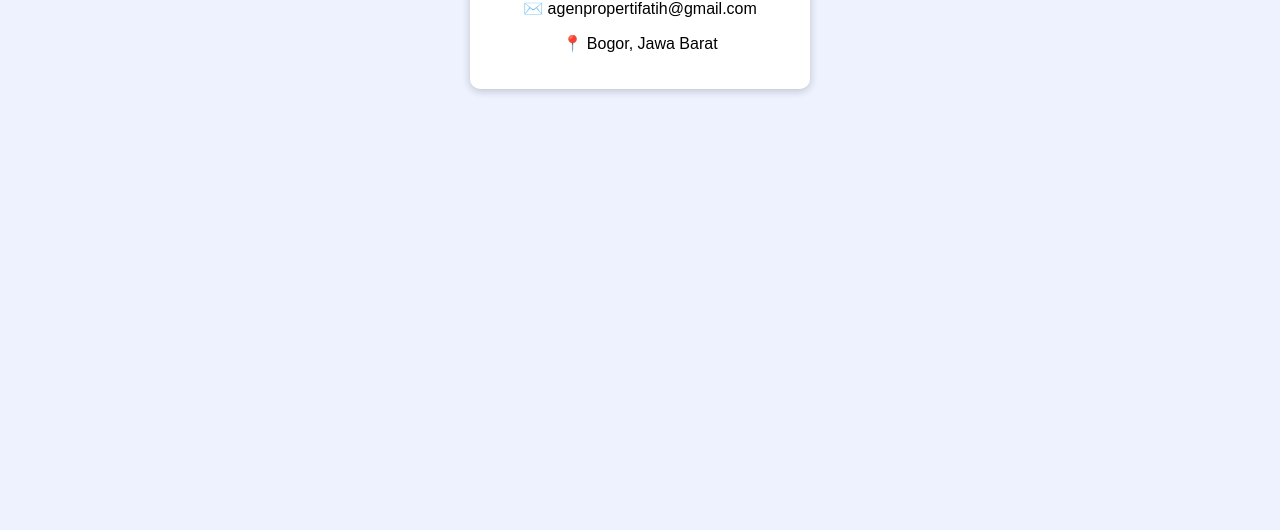
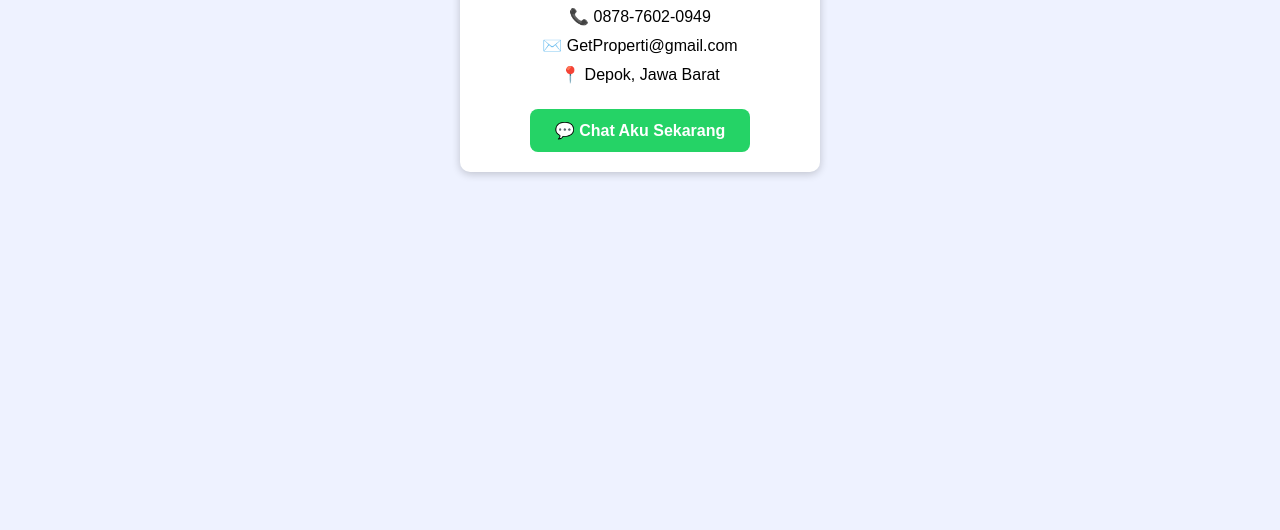
Before and after one commit to fathrfky7/GetProperty, a plain HTML site: page kontak.html in a window 1280 px wide. Shown: the part 270-800 px from the top of the page. Drawn offline with Linux system fonts and the light colour scheme.

Commit message:
kontak.html

```diff
--- a/kontak.html
+++ b/kontak.html
@@ -5,15 +5,60 @@
   <meta name="viewport" content="width=device-width, initial-scale=1.0">
   <title>Kontak - Get Property Group</title>
   <style>
-    body { font-family: Arial, sans-serif; background: #eef2ff; margin: 0; }
-    header { background-color: #0d6efd; color: white; text-align: center; padding: 20px; }
-    nav { background-color: #0b5ed7; text-align: center; padding: 10px; }
-    nav a { color: white; text-decoration: none; font-weight: bold; margin: 0 15px; }
-    nav a:hover { text-decoration: underline; }
-    .content { padding: 40px; text-align: center; }
+    body {
+      font-family: Arial, sans-serif;
+      background: #eef2ff;
+      margin: 0;
+    }
+    header {
+      background-color: #0d6efd;
+      color: white;
+      text-align: center;
+      padding: 20px;
+    }
+    nav {
+      background-color: #0b5ed7;
+      text-align: center;
+      padding: 10px;
+    }
+    nav a {
+      color: white;
+      text-decoration: none;
+      font-weight: bold;
+      margin: 0 15px;
+    }
+    nav a:hover {
+      text-decoration: underline;
+    }
+    .content {
+      padding: 40px;
+      text-align: center;
+    }
     .contact-card {
-      background: white; padding: 20px; margin: auto; border-radius: 10px; width: 300px;
+      background: white;
+      padding: 20px;
+      margin: auto;
+      border-radius: 10px;
+      width: 320px;
       box-shadow: 0 2px 8px rgba(0,0,0,0.2);
+    }
+    .contact-card p {
+      margin: 10px 0;
+      font-size: 16px;
+    }
+    .whatsapp-btn {
+      display: inline-block;
+      background-color: #25D366;
+      color: white;
+      text-decoration: none;
+      padding: 12px 25px;
+      border-radius: 8px;
+      font-weight: bold;
+      margin-top: 15px;
+      transition: background 0.3s;
+    }
+    .whatsapp-btn:hover {
+      background-color: #1ebe5b;
     }
   </style>
 </head>
@@ -30,9 +75,17 @@
 
   <div class="content">
     <div class="contact-card">
+      <h3>Get Property Group</h3>
       <p>📞 0878-7602-0949</p>
-      <p>✉️ agenpropertifatih@gmail.com</p>
-      <p>📍 Bogor, Jawa Barat</p>
+      <p>✉️ GetProperti@gmail.com</p>
+      <p>📍 Depok, Jawa Barat</p>
+
+      <!-- Tombol WhatsApp -->
+      <a class="whatsapp-btn"
+         href="https://wa.me/6287876020949?text=Halo%20saya%20tertarik%20dengan%20properti%20Anda"
+         target="_blank">
+         💬 Chat Aku Sekarang
+      </a>
     </div>
   </div>
 </body>
```
